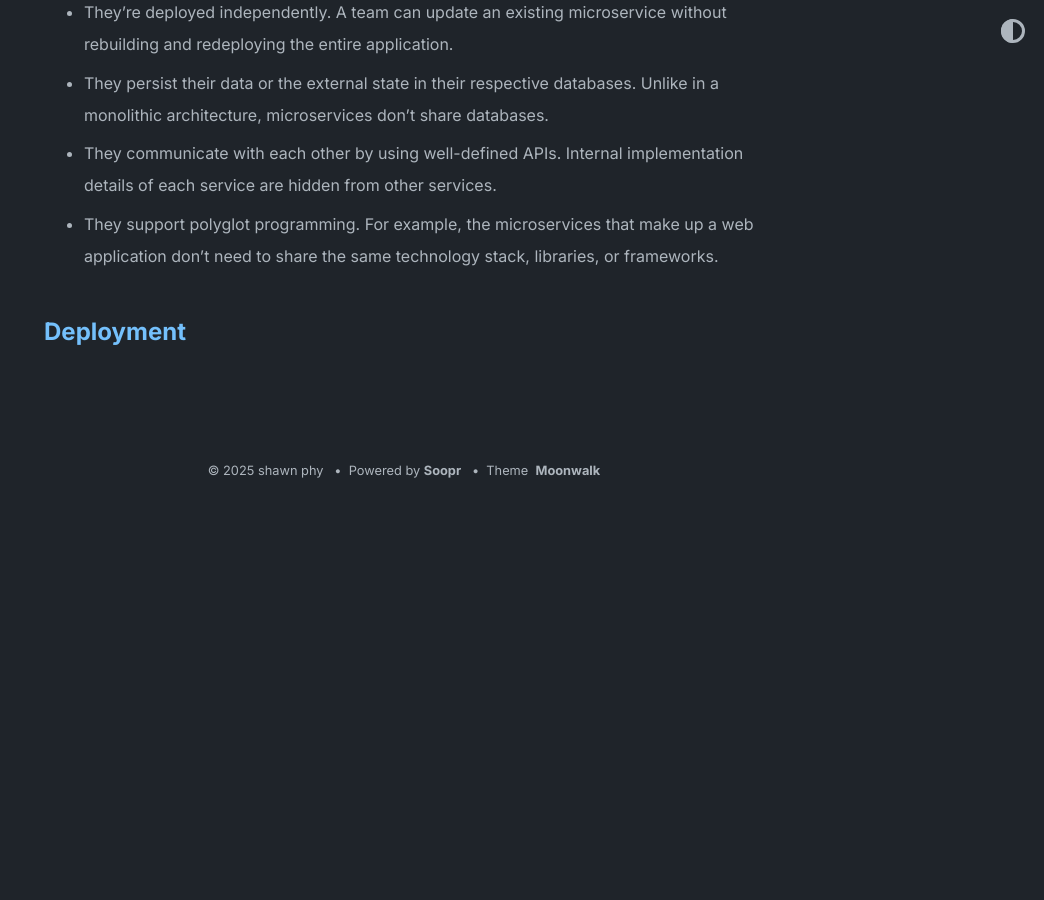
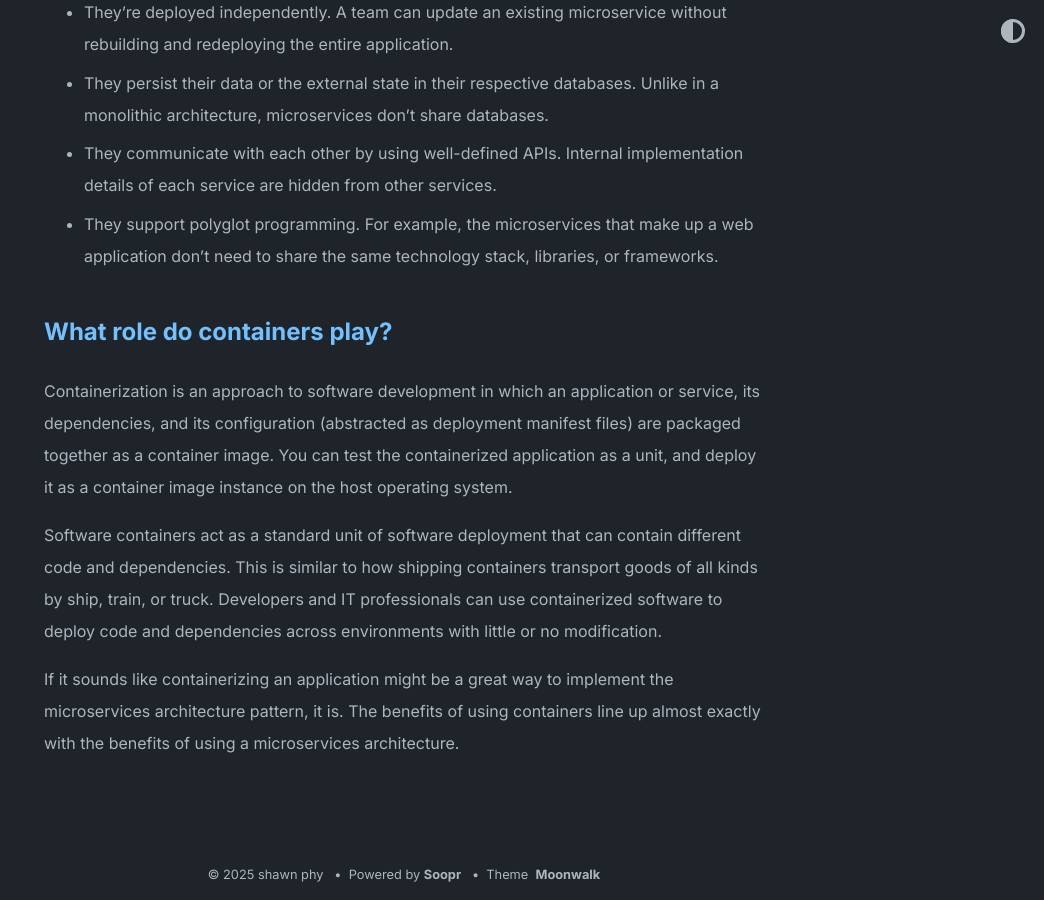
Before and after one commit to shawn-phy/myblog, a Jekyll site: the page built from _posts/2025-07-15-Microservices-in-C#.md, in a window 1280 px wide and 900 px high, scrolled down 1287 px. Shown: the whole window, without its empty margins (236-1280 px from the left). Built offline with Jekyll 4.4.1, drawn with Linux system fonts in a browser that asks for light colours; before the commit the page ends 1783 px from its top, so only the background shows below that; some of the changed text lies outside the part shown.

Commit message:
feat: containers init

```diff
--- a/_posts/2025-07-15-Microservices-in-C#.md
+++ b/_posts/2025-07-15-Microservices-in-C#.md
@@ -26,4 +26,9 @@ Here are some key characteristics of microservices:
 - They communicate with each other by using well-defined APIs. Internal implementation details of each service are hidden from other services.
 - They support polyglot programming. For example, the microservices that make up a web application don't need to share the same technology stack, libraries, or frameworks.
 
-## Deployment
+## What role do containers play?
+Containerization is an approach to software development in which an application or service, its dependencies, and its configuration (abstracted as deployment manifest files) are packaged together as a container image. You can test the containerized application as a unit, and deploy it as a container image instance on the host operating system.
+
+Software containers act as a standard unit of software deployment that can contain different code and dependencies. This is similar to how shipping containers transport goods of all kinds by ship, train, or truck. Developers and IT professionals can use containerized software to deploy code and dependencies across environments with little or no modification.
+
+If it sounds like containerizing an application might be a great way to implement the microservices architecture pattern, it is. The benefits of using containers line up almost exactly with the benefits of using a microservices architecture.
```
